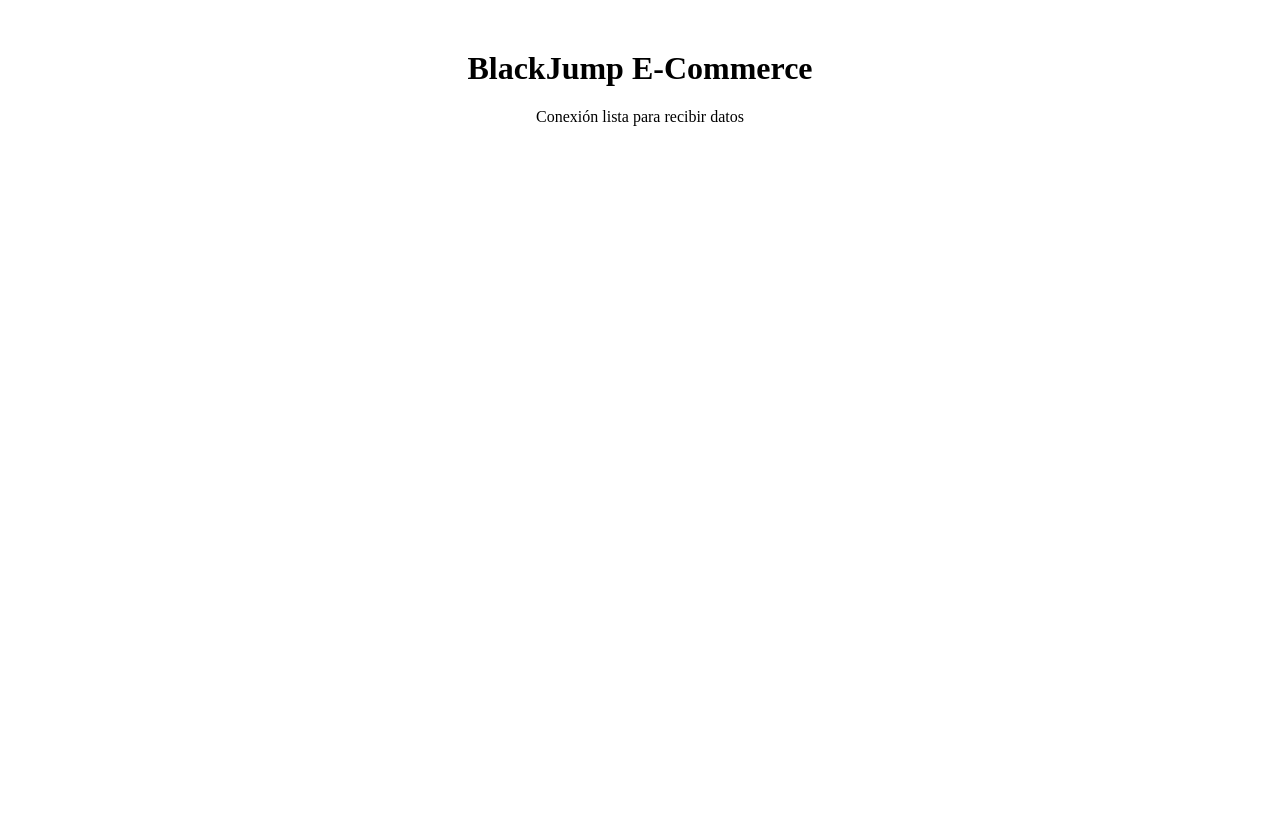
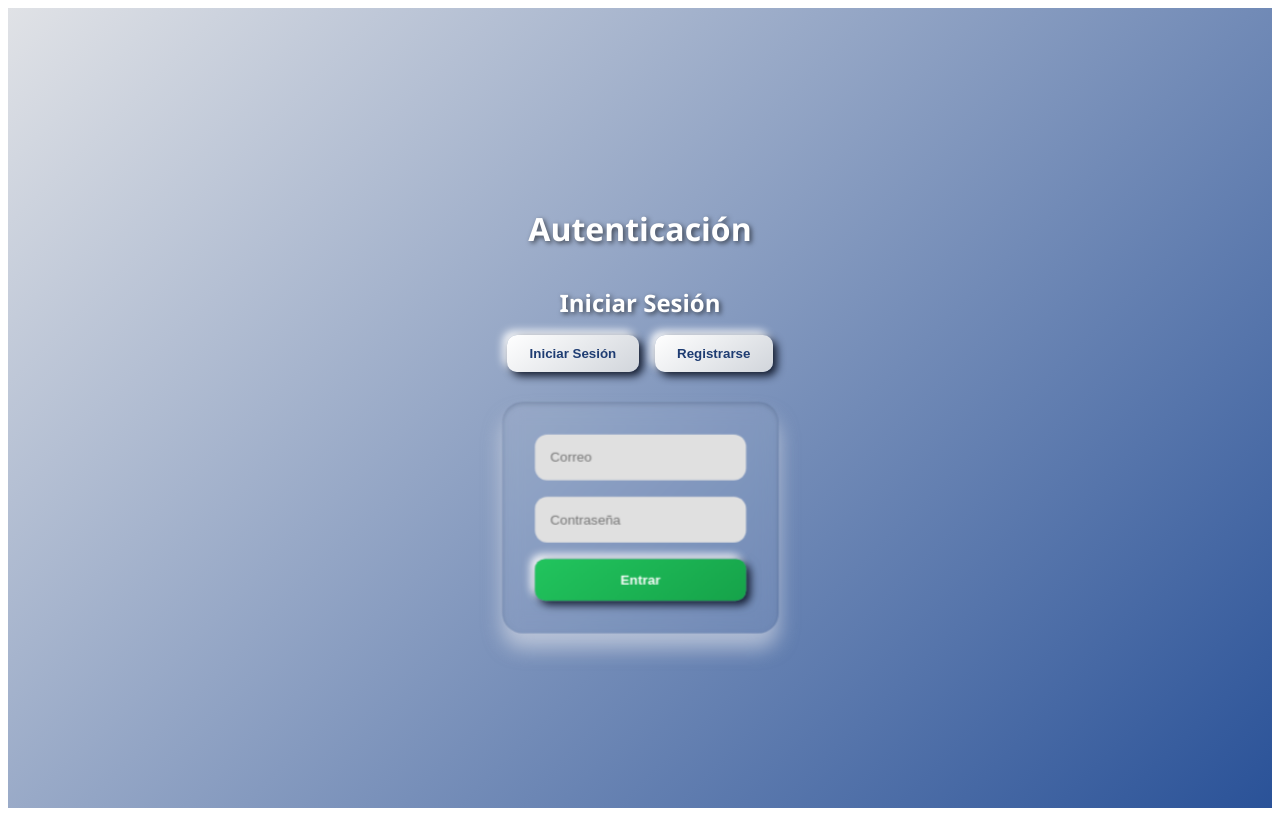
Before and after one commit to AlexEstiven2/E_Commerce-BlackJump, a React (Vite) app in the folder BlackJump/: page / in a window 1280 px wide. Built offline with nearby package versions, Linux system fonts and the light colour scheme.

Commit message:
Pagina de autenticacion, con inicio de sección y registro, queda pendiente el verdadero estilo

```diff
--- a/BlackJump/src/App.jsx
+++ b/BlackJump/src/App.jsx
@@ -1,10 +1,11 @@
+import PaginaDeAutenticacion from "./paginas/pagina_de_autenticacion/PaginaDeAutenticacion";
+
 function App() {
   return (
-    <div style={{ textAlign: 'center', marginTop: '50px' }}>
-      <h1>BlackJump E-Commerce</h1>
-      <p>Conexión lista para recibir datos</p>
-    </div>
-  )
+    <>
+      <PaginaDeAutenticacion />
+    </>
+  );
 }
 
 export default App;
--- /dev/null
+++ b/BlackJump/src/componentes/autenticacion/FormularioDeInicioDeSesion.jsx
@@ -0,0 +1,9 @@
+export default function LoginForm() {
+  return (
+    <form>
+      <input type="email" placeholder="Correo" />
+      <input type="password" placeholder="Contraseña" />
+      <button type="submit">Entrar</button>
+    </form>
+  );
+}
--- /dev/null
+++ b/BlackJump/src/componentes/autenticacion/FormularioDeRegistro.jsx
@@ -0,0 +1,41 @@
+import React, { useState } from "react";
+export default function SignupForm() {
+  const [imagenGuardada, setImagenGuardada] = useState(
+    localStorage.getItem("imagenPerfil") || null,
+  );
+  const gestionarCambioDeArchivo = (evento) => {
+    const archivoSeleccionado = evento.target.files[0];
+    if (!archivoSeleccionado) return;
+
+    const lector = new FileReader();
+    lector.onload = () => {
+      const imagenBase64 = lector.result;
+      localStorage.setItem("imagenPerfil", imagenBase64);
+      console.log("Imagen de perfil guardada en localStorage");
+      setImagenGuardada(imagenBase64);
+    };
+    lector.readAsDataURL(archivoSeleccionado);
+  };
+  return (
+    <>
+      <form>
+        <div className="contenedor-de-imagen">
+          <img
+            className="imagen-de-perfil"
+            src={imagenGuardada}
+            alt="Imagen de perfil"
+          />
+          <input
+            type="file"
+            accept="image/*"
+            onChange={gestionarCambioDeArchivo}
+          />
+        </div>
+        <input type="text" placeholder="Nombre" />
+        <input type="email" placeholder="Correo" />
+        <input type="password" placeholder="Contraseña" />
+        <button type="submit">Registrarse</button>
+      </form>
+    </>
+  );
+}
--- /dev/null
+++ b/BlackJump/src/paginas/pagina_de_autenticacion/PaginaDeAutenticacion.css
@@ -0,0 +1,146 @@
+
+.contenedor-de-imagen {
+  display: flex;
+  flex-direction: column;
+  align-items: center;
+  gap: 1rem;
+  background: linear-gradient(145deg, #dfd7d7, #d1d5db);
+  padding: 2rem;
+  border-radius: 20px;
+  box-shadow: 10px 10px 20px #cbd5e1, -10px -10px 20px #ffffff;
+  transition: transform 0.3s ease;
+}
+
+.contenedor-de-imagen:hover {
+  transform: translateY(-5px) scale(1.02);
+}
+
+.imagen-de-perfil {
+  width: 120px;
+  height: 120px;
+  border-radius: 50%;
+  object-fit: cover;
+  box-shadow: 4px 4px 10px rgba(0,0,0,0.3);
+  border: 3px solid #1a3353;
+  transition: transform 0.3s ease;
+}
+
+.imagen-de-perfil:hover {
+  transform: rotateY(10deg) scale(1.05);
+}
+
+.contenedor-de-imagen input[type="file"] {
+  background: #445064;
+  color: #fff;
+  border: none;
+  padding: 0.6rem 1rem;
+  border-radius: 10px;
+  cursor: pointer;
+  font-weight: bold;
+  box-shadow: 4px 4px 8px #0f172a, -4px -4px 8px #ffffff;
+  transition: all 0.3s ease;
+}
+
+.contenedor-de-imagen input[type="file"]:hover {
+  background: #2563eb;
+  transform: translateY(-3px);
+}
+
+.pagina-de-autenticacion {
+  display: flex;
+  flex-direction: column;
+  align-items: center;
+  justify-content: center;
+  min-height: 100vh;
+  background: linear-gradient(135deg, #e0e2e6, #2a5298);
+  font-family: 'Segoe UI', sans-serif;
+  color: #fff;
+}
+
+.contenedor-de-autenticacion {
+  background: #ffffff10;
+  backdrop-filter: blur(10px);
+  padding: 2rem;
+  border-radius: 20px;
+  box-shadow: 0 15px 20px rgba(248, 246, 246, 0.5),
+              inset 0 2px 5px rgba(0, 22, 49, 0.2);
+  transform: perspective(1000px) rotateX(5deg);
+  transition: transform 0.3s ease;
+}
+
+.contenedor-de-autenticacion{
+  transform: perspective(1000px) rotateX(0deg) scale(1.02);
+}
+
+.pagina-de-autenticacion h1 {
+  margin-bottom: 1rem;
+  font-size: 2rem;
+  text-shadow: 2px 2px 5px rgba(0,0,0,0.6);
+}
+
+.pagina-de-autenticacion h2 {
+  margin-bottom: 1rem;
+  font-size: 1.5rem;
+  text-shadow: 2px 2px 5px rgba(0,0,0,0.6);
+}
+.interruptor-de-autenticacion {
+  display: flex;
+  gap: 1rem;
+  margin-bottom: 2rem;
+}
+
+.interruptor-de-autenticacion button {
+  background: linear-gradient(145deg, #ffffff, #d1d5db);
+  color: #1e3c72;
+  border: none;
+  padding: 0.7rem 1.4rem;
+  border-radius: 10px;
+  cursor: pointer;
+  font-weight: bold;
+  box-shadow: 4px 4px 8px #0f172a, -4px -4px 8px #ffffff;
+  transition: all 0.3s ease;
+}
+
+.interruptor-de-autenticacion button:hover {
+  transform: translateY(-3px);
+  box-shadow: 6px 6px 12px #0f172a, -6px -6px 12px #ffffff;
+}
+
+form {
+  display: flex;
+  flex-direction: column;
+  gap: 1rem;
+}
+
+form input {
+  background: #e0e0e0;
+  border: none;
+  border-radius: 12px;
+  padding: 15px;
+  outline: none;
+  /* Sombra exterior para el efecto de relieve alto */
+  box-shadow: unset 6px 6px 12px #bebebe,
+              unset -6px -6px 12px #ffffff;
+  transition: all 0.3s ease;
+}
+form input:focus {
+  /* Sombra interior para el efecto de relieve bajo al enfocar */
+  box-shadow: inset 6px 6px 12px #bebebe,
+              inset -6px -6px 12px #ffffff;
+}
+
+form button {
+  background: linear-gradient(145deg, #22c55e, #16a34a);
+  color: #fff;
+  border: none;
+  padding: 0.8rem;
+  border-radius: 10px;
+  cursor: pointer;
+  font-weight: bold;
+  box-shadow: 4px 4px 8px #0f172a, -4px -4px 8px #ffffff;
+  transition: transform 0.3s ease;
+}
+
+form button:hover {
+  transform: translateY(-3px);
+}
--- /dev/null
+++ b/BlackJump/src/paginas/pagina_de_autenticacion/PaginaDeAutenticacion.jsx
@@ -0,0 +1,41 @@
+/**
+ * Estructura
+ *
+ *  src/
+ *   ├── paginas/
+ *   │   └── PaginaDeAutenticacion.jsx        # Página principal de autenticación
+ *   ├── componentes/
+ *   │   └── autenticacion/
+ *   │       ├── FormularioDeInicioDeSesion.jsx       # Subcomponente de login
+ *   │       └── FormularioDeRegistro.jsx      # Subcomponente de registro
+ *   └── contexto/
+ *       └── ContextoAutenticacion.jsx     # Manejo global de usuario/token
+ */
+
+import { useState } from "react";
+import FormularioDeInicioDeSesion from "../../componentes/autenticacion/FormularioDeInicioDeSesion";
+import FormularioDeRegistro from "../../componentes/autenticacion/FormularioDeRegistro";
+import "./PaginaDeAutenticacion.css";
+export default function PaginaDeAutenticacion() {
+  const [mode, setMode] = useState("sesion"); // "Iniciar sesion" o "Registrarse"
+
+  return (
+    <div className="pagina-de-autenticacion">
+      <h1>Autenticación</h1>
+      <h2>{mode === "sesion" ? "Iniciar Sesión" : "Registrarse"}</h2>
+
+      {/* Botones para alternar */}
+      <div className="interruptor-de-autenticacion">
+        <button onClick={() => setMode("sesion")}>Iniciar Sesión</button>
+        <button onClick={() => setMode("registro")}>Registrarse</button>
+      </div>
+      <div className="contenedor-de-autenticacion">
+        {mode === "sesion" ? (
+          <FormularioDeInicioDeSesion />
+        ) : (
+          <FormularioDeRegistro />
+        )}
+      </div>
+    </div>
+  );
+}
```
